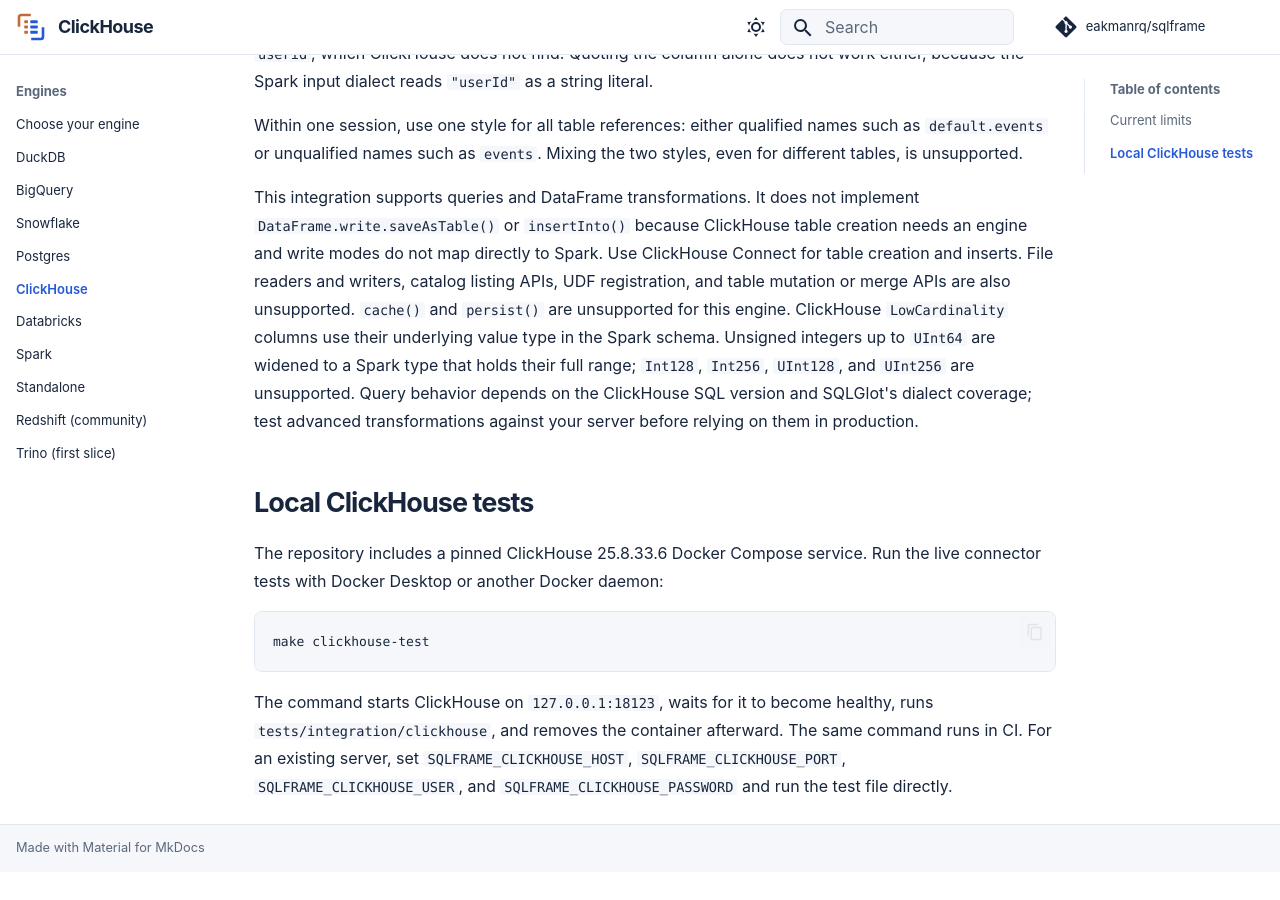
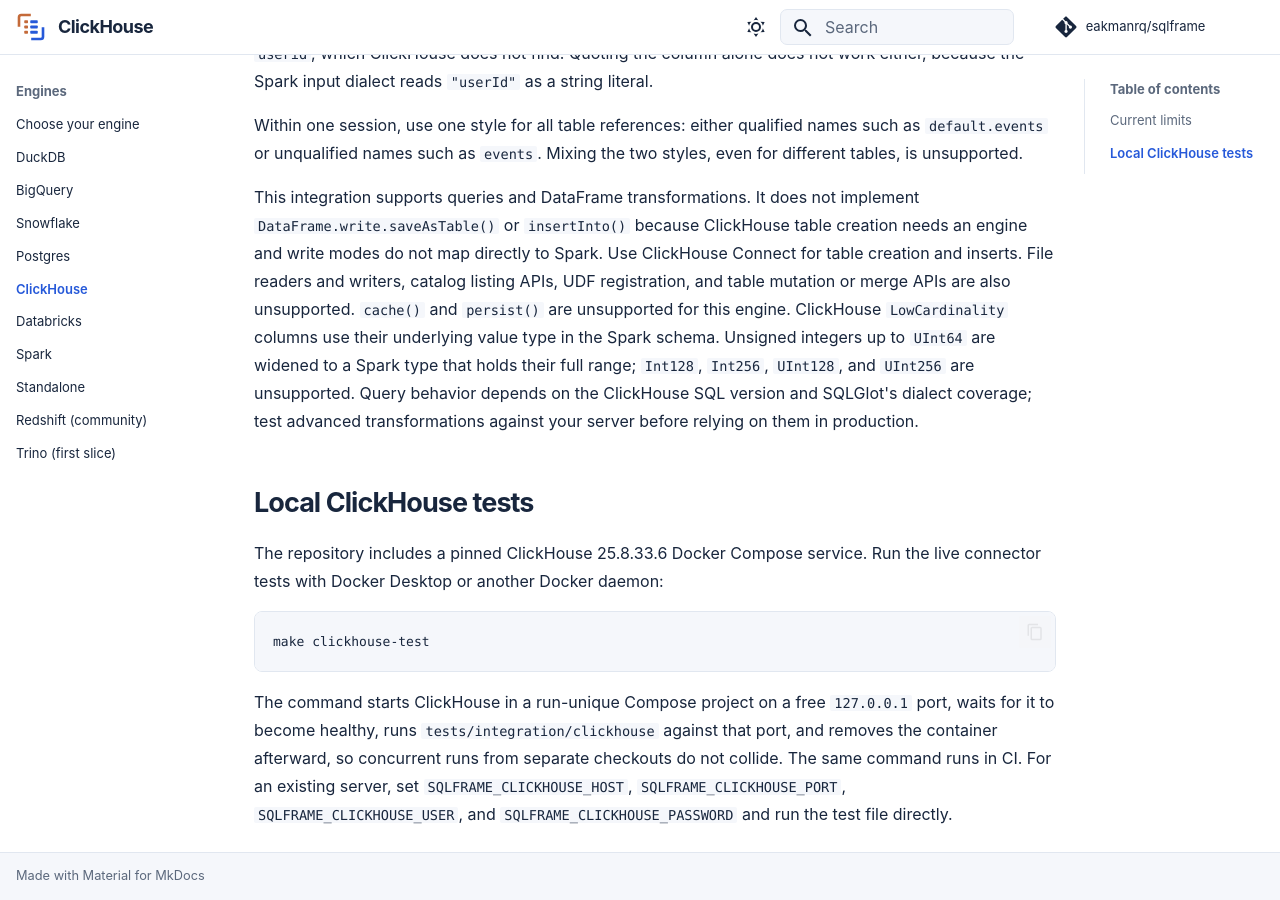
Before and after one commit to eakmanrq/sqlframe, an MkDocs documentation site: the page built from docs/clickhouse.md, in a window 1280 px wide and 900 px high, scrolled down 1937 px. Built offline with MkDocs 1.6.1 and Material for MkDocs 9.7.7, drawn with Linux system fonts in a browser that asks for light colours; comment, search, counter and statistics services are not loaded; before the commit the page ends 2809 px from its top, so only the background shows below that.

Commit message:
fix(clickhouse): isolate concurrent live test runs
Give each scripts/test-clickhouse.sh run its own Compose project and an
ephemeral 127.0.0.1 host port, discovered with `docker compose port` and
passed to pytest as SQLFRAME_CLICKHOUSE_PORT. Concurrent runs from separate
worktrees no longer share one container, so one run's EXIT trap cannot tear
down the server another run is still testing.

Co-Authored-By: Claude Opus 5.5 <noreply@anthropic.com>

````diff
--- a/docs/clickhouse.md
+++ b/docs/clickhouse.md
@@ -111,8 +111,10 @@ Run the live connector tests with Docker Desktop or another Docker daemon:
 make clickhouse-test
 ```
 
-The command starts ClickHouse on `127.0.0.1:18123`, waits for it to become
-healthy, runs `tests/integration/clickhouse`, and removes the container afterward.
+The command starts ClickHouse in a run-unique Compose project on a free
+`127.0.0.1` port, waits for it to become healthy, runs
+`tests/integration/clickhouse` against that port, and removes the container
+afterward, so concurrent runs from separate checkouts do not collide.
 The same command runs in CI. For an existing server, set
 `SQLFRAME_CLICKHOUSE_HOST`, `SQLFRAME_CLICKHOUSE_PORT`,
 `SQLFRAME_CLICKHOUSE_USER`, and `SQLFRAME_CLICKHOUSE_PASSWORD` and run the test
````
Also changed, not shown: 3 other files.
